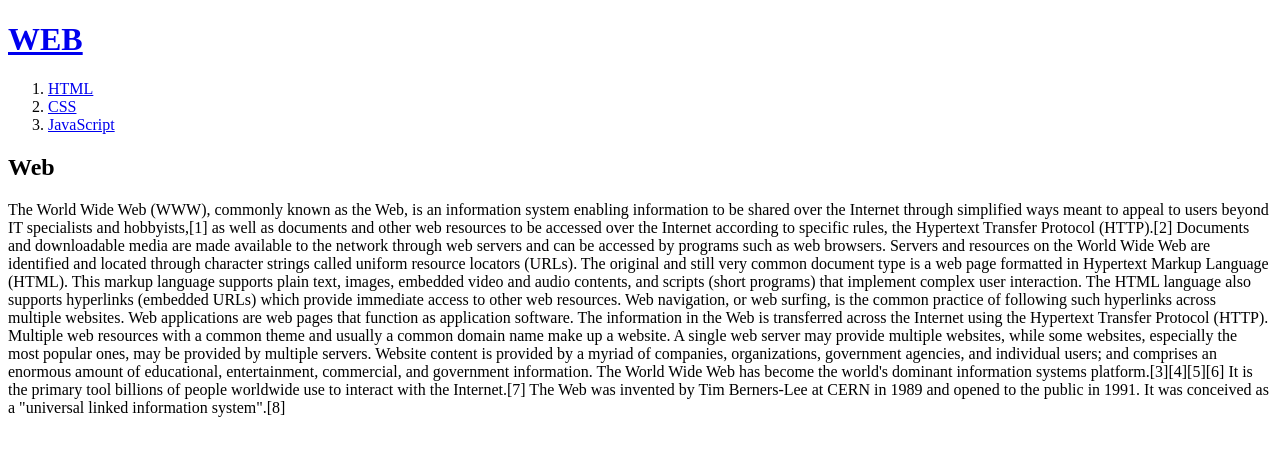
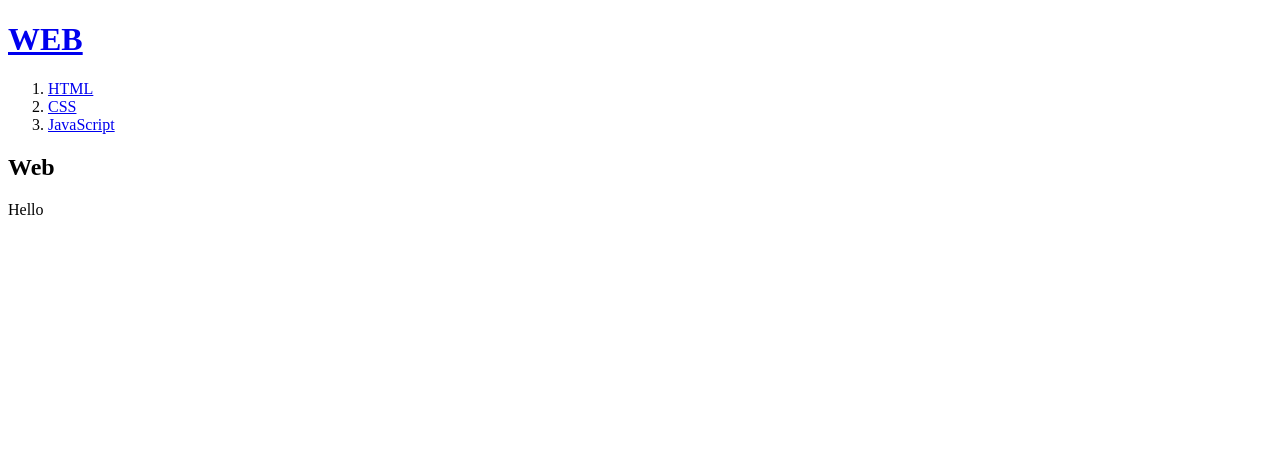
Before and after one commit to 206lee/my-first-web-site, a plain HTML site: page index.html in a window 1280 px wide. Drawn offline with Linux system fonts and the light colour scheme.

Commit message:
Add files via upload

```diff
--- a/index.html
+++ b/index.html
@@ -15,15 +15,7 @@
     <h2>Web</h2>
 
     <p>
-        The World Wide Web (WWW), commonly known as the Web, is an information system enabling information to be shared over the Internet through simplified ways meant to appeal to users beyond IT specialists and hobbyists,[1] as well as documents and other web resources to be accessed over the Internet according to specific rules, the Hypertext Transfer Protocol (HTTP).[2]
-
-Documents and downloadable media are made available to the network through web servers and can be accessed by programs such as web browsers. Servers and resources on the World Wide Web are identified and located through character strings called uniform resource locators (URLs). The original and still very common document type is a web page formatted in Hypertext Markup Language (HTML). This markup language supports plain text, images, embedded video and audio contents, and scripts (short programs) that implement complex user interaction. The HTML language also supports hyperlinks (embedded URLs) which provide immediate access to other web resources. Web navigation, or web surfing, is the common practice of following such hyperlinks across multiple websites. Web applications are web pages that function as application software. The information in the Web is transferred across the Internet using the Hypertext Transfer Protocol (HTTP).
-
-Multiple web resources with a common theme and usually a common domain name make up a website. A single web server may provide multiple websites, while some websites, especially the most popular ones, may be provided by multiple servers. Website content is provided by a myriad of companies, organizations, government agencies, and individual users; and comprises an enormous amount of educational, entertainment, commercial, and government information.
-
-The World Wide Web has become the world's dominant information systems platform.[3][4][5][6] It is the primary tool billions of people worldwide use to interact with the Internet.[7]
-
-The Web was invented by Tim Berners-Lee at CERN in 1989 and opened to the public in 1991. It was conceived as a "universal linked information system".[8]
+        Hello
     </p>
 </body>
 </html>
```
